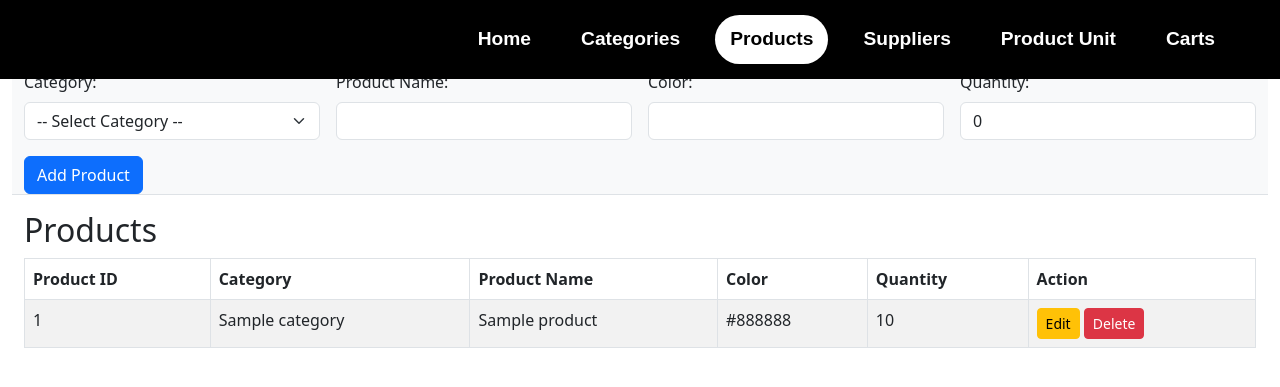
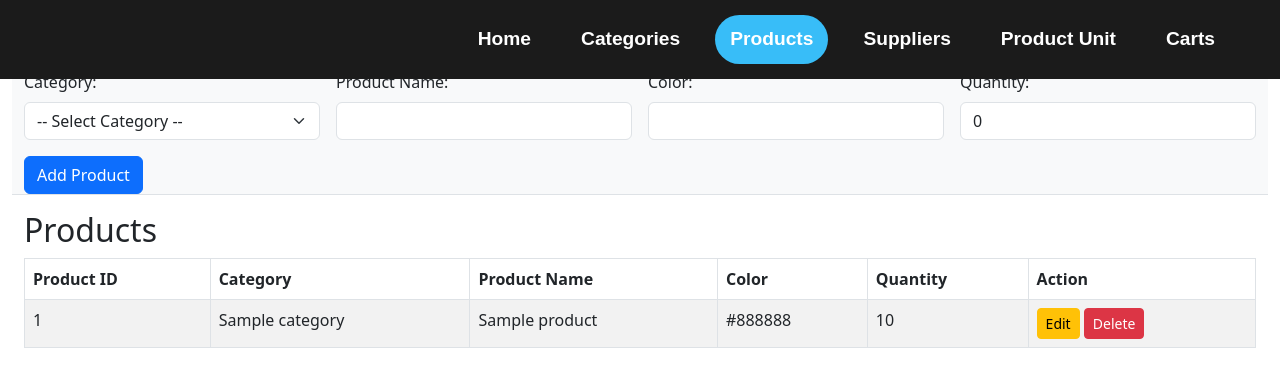
Before and after one commit to vicky5571/sales_hp_remake, a PHP site: page /products.php in a window 1280 px wide. Shown: the top 387 px of the page. Run offline with PHP 8.4, Linux system fonts and the light colour scheme; the visitor is signed in with stand-in values (Sample User, id 1); tables that the repository leaves empty or names only in its code hold one stand-in row (values such as "Sample post"); data that the repository does not hold is empty; some libraries are stand-ins or nearby versions.

Commit message:
minor color change

```diff
--- a/navbar/navbarStyle.css
+++ b/navbar/navbarStyle.css
@@ -1,6 +1,15 @@
 /* General Reset */
 .navbar-wrapper {
   font-size: 26px;
+}
+
+.dummy-color {
+  color: rgb(248, 113, 113);
+  color: rgb(56, 189, 248);
+  color: rgb(74, 222, 128);
+  color: rgb(253, 224, 71);
+
+  --yellow-rgb: 253 224 71;
 }
 
 .navbar-wrapper * {
@@ -14,7 +23,7 @@
 /* Navbar Styling */
 .navbar-wrapper .navbar {
   display: flex;
-  background-color: black;
+  background-color: rgb(27, 27, 27);
   padding: 15px 20px;
   color: white;
   width: 100%;
@@ -55,8 +64,8 @@
 }
 
 .navbar-wrapper a.active {
-  background-color: white;
-  color: black;
+  background-color: rgb(56, 189, 248);
+  color: white;
   font-weight: bold;
   pointer-events: none; /* Optional: Disable clicking on the active link */
 }
```
